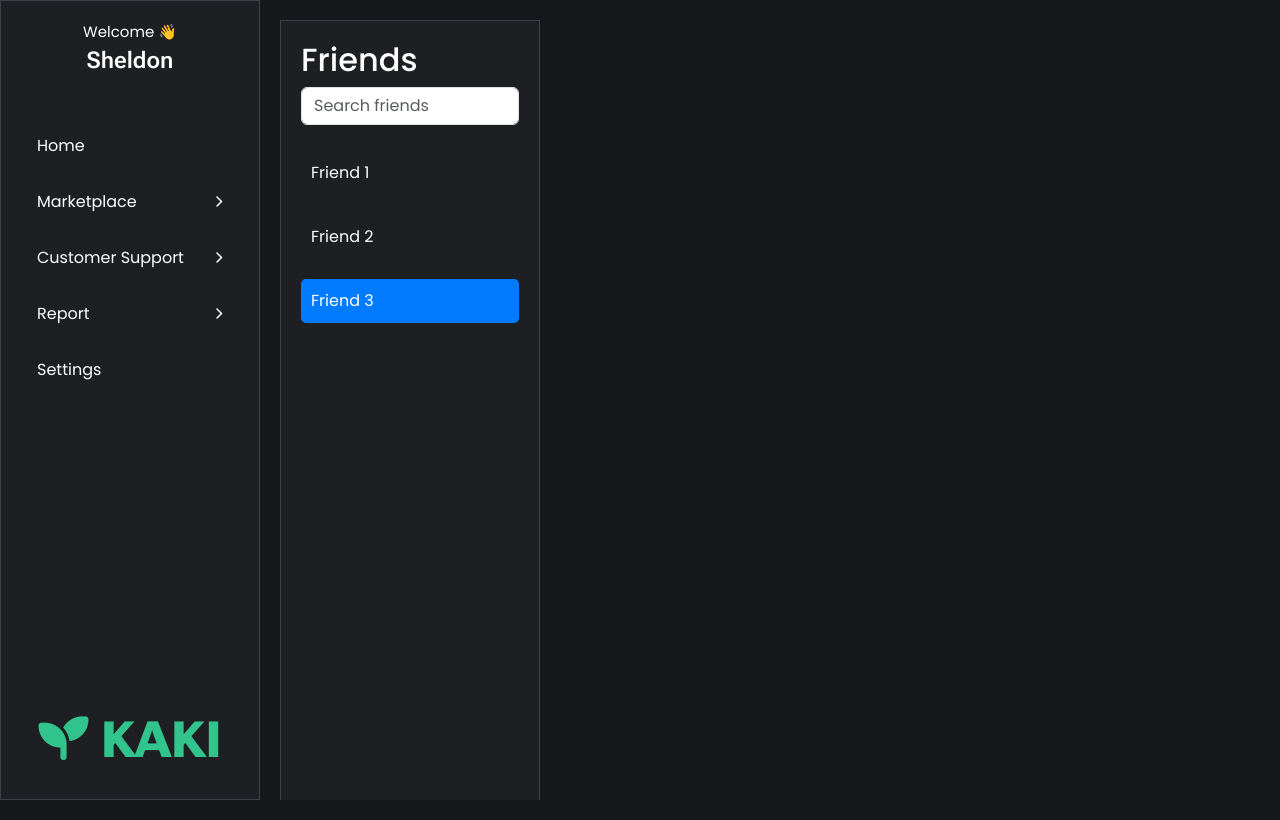
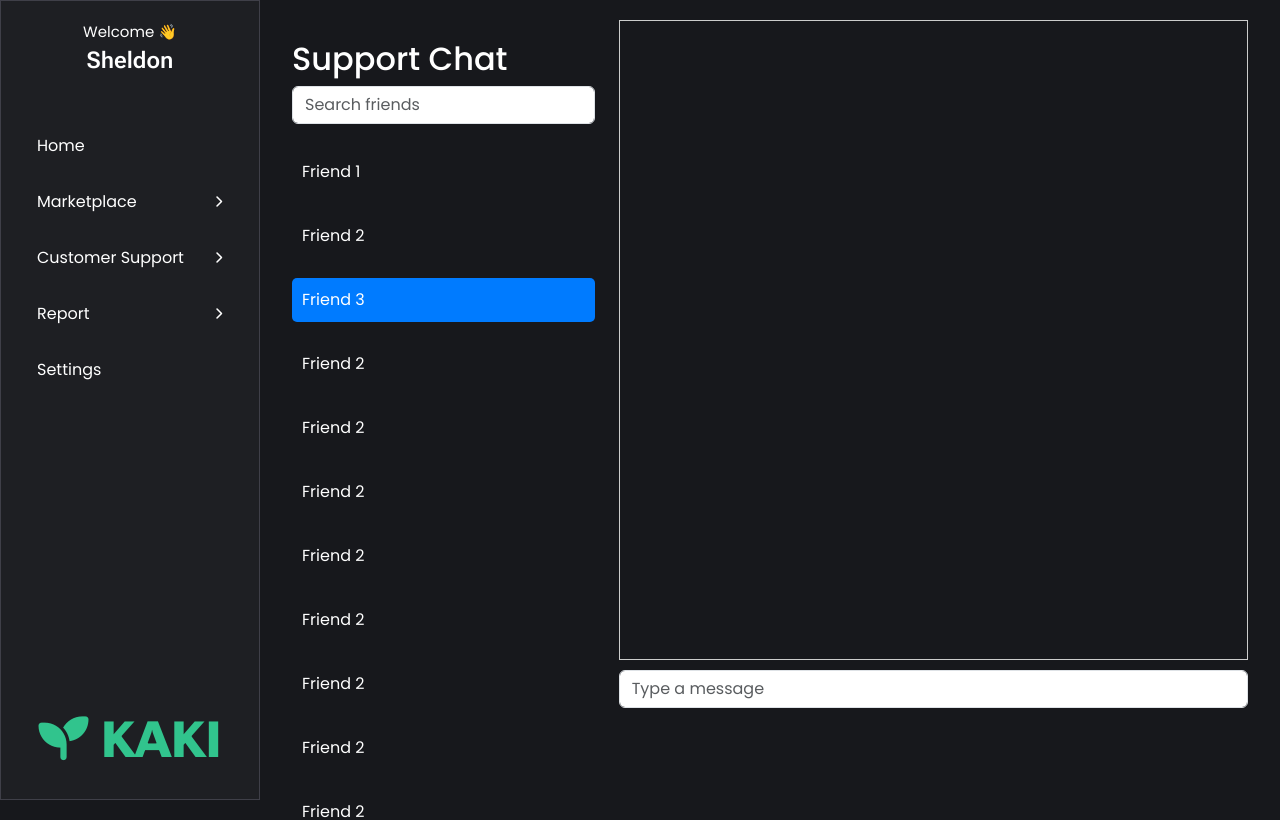
Before and after one commit to gangula-karthik/KAKI-App, a Flask app: page /user_chat in a window 1280 px wide. Run offline with Flask 2, Linux system fonts and the light colour scheme; some libraries are stand-ins or nearby versions.

Commit message:
update friend list with chat

```diff
--- a/templates/customer_support/user_chat.html
+++ b/templates/customer_support/user_chat.html
@@ -4,9 +4,9 @@
     <title>Messaging App</title>
     <link href="https://stackpath.bootstrapcdn.com/bootstrap/5.0.0-alpha1/css/bootstrap.min.css" rel="stylesheet">
     <style>
-        .sidebar {
+        .sidebar-chat {
             height: 100vh;
-            background-color: #343a40; /* dark mode */
+
             color: white;
             padding: 20px;
         }
@@ -28,17 +28,28 @@
             background-color: #007bff; /* blue background */
             color: white;
         }
+        .chat {
+            height: 80vh;
+            border: 1px solid #ccc;
+            padding: 20px;
+            overflow-y: auto;
+            margin-bottom: 10px;
+        }
+        .message-input {
+            width: 100%;
+        }
     </style>
 </head>
 <body>
 	{% extends "template.html" %}
 
 
-	{% block content %}
-    <div class="container-fluid">
+{% block content %}
+
+    <div class="container-fluid overflow-hidden">
         <div class="row">
-            <div class="col-4 sidebar">
-                <h2>Friends</h2>
+            <div class="col-4 sidebar-chat overflow-auto">
+                <h2>Support Chat</h2>
                 <div class="mb-3">
                     <input type="text" class="form-control" id="searchBar" placeholder="Search friends">
                 </div>
@@ -47,15 +58,37 @@
                     <li><a href="#">Friend 1</a></li>
                     <li><a href="#">Friend 2</a></li>
                     <li><a href="#" class="selected">Friend 3</a></li>
+					<li><a href="#">Friend 2</a></li>
+					<li><a href="#">Friend 2</a></li>
+					<li><a href="#">Friend 2</a></li>
+					<li><a href="#">Friend 2</a></li>
+					<li><a href="#">Friend 2</a></li>
+					<li><a href="#">Friend 2</a></li>
+					<li><a href="#">Friend 2</a></li>
+					<li><a href="#">Friend 2</a></li>
+					<li><a href="#">Friend 2</a></li>
+					<li><a href="#">Friend 2</a></li>
+					<li><a href="#">Friend 2</a></li>
+					<li><a href="#">Friend 2</a></li>
+					<li><a href="#">Friend 2</a></li>
+					<li><a href="#">Friend 2</a></li>
+					<li><a href="#">Friend 2</a></li>
+					<li><a href="#">Friend 2</a></li>
+					<li><a href="#">Friend 2</a></li>
+
+
                     <!-- Add more as needed -->
                 </ul>
             </div>
             <div class="col-8">
-                <!-- Main content goes here -->
+                <!-- Chat interface -->
+                <div class="chat" id="chat">
+                    <!-- Chat messages will go here -->
+                </div>
+                <input type="text" class="form-control message-input" id="messageInput" placeholder="Type a message">
             </div>
         </div>
     </div>
-
 
 {% endblock %}
     <script>
@@ -75,7 +108,32 @@
 
                 // Add selected class to clicked friend
                 this.classList.add('selected');
+
+                // Clear chat
+                document.getElementById('chat').innerHTML = '';
+
+                // Add a message to the chat
+                var message = document.createElement('p');
+                message.textContent = 'Now chatting with ' + this.textContent;
+                document.getElementById('chat').appendChild(message);
             });
+        });
+
+        // Add event listener to message input
+        document.getElementById('messageInput').addEventListener('keypress', function(event) {
+            // Check if enter key was pressed
+            if (event.key === 'Enter') {
+                // Prevent form submission
+                event.preventDefault();
+
+                // Add a message to the chat
+                var message = document.createElement('p');
+                message.textContent = this.value;
+                document.getElementById('chat').appendChild(message);
+
+                // Clear the input
+                this.value = '';
+            }
         });
     </script>
 </body>
```
